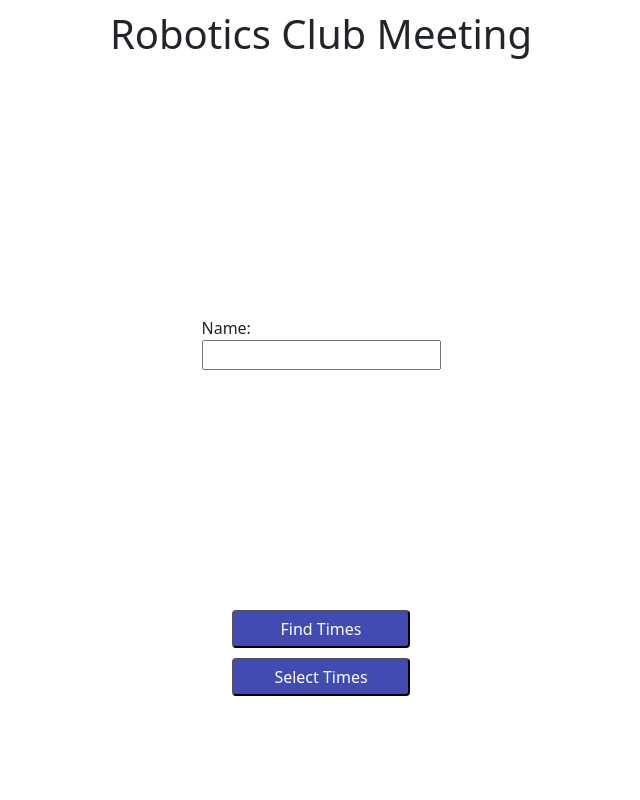
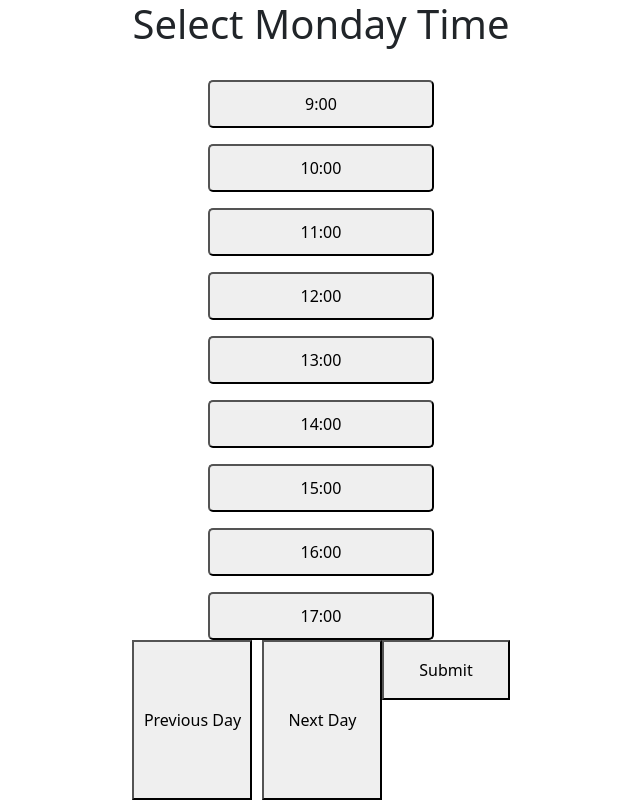
Before and after one commit to 397-f22/LetsMeet, a React (Vite) app: page / in a window 1280 px wide. Both pictures are taken after a click on the button "Select Times". Shown: the whole page, without its empty margins (319-959 px from the left). Built offline with nearby package versions, Linux system fonts and the light colour scheme.

Commit message:
added date.jsx basic layout

```diff
--- a/src/components/Date.jsx
+++ b/src/components/Date.jsx
@@ -1,22 +1,92 @@
-import React from 'react'
+import React from "react";
 
-const Date = ({ prevStep, nextStep, handleChange, values }) => {
-
-  const Continue = e => {
+const Date = ({ day }) => {
+  const Continue = (e) => {
     e.preventDefault();
     nextStep();
-  }
+  };
 
-  const Previous = e => {
+  const Previous = (e) => {
     e.preventDefault();
     prevStep();
+  };
+
+  const timeOptions = [];
+
+  for (let i = 0; i < 9; i++) {
+    timeOptions.push(`${i + 9}:00`);
   }
 
   return (
-    <div>
+    <div
+      style={{
+        display: "grid",
+        gridTemplateRows: "10% 70% 20%",
+        height: "100vh",
+        justifyContent: "center",
+      }}
+    >
+      <h1>Select {day} Time </h1>{" "}
+      <div
+        style={{
+          display: "flex",
+          flexDirection: "column",
+          alignItems: "center",
+          gap: "1rem",
+        }}
+      >
+        {timeOptions.map((time) => (
+          <button
+            style={{
+              width: "60%",
+              height: "50px",
+              borderRadius: "5px",
+            }}
+          >
+            {time}
+          </button>
+        ))}
+      </div>
+      <div
+        style={{
+          display: "flex",
+          justifyContent: "center",
+        }}
+      >
+        <div
+          style={{
+            display: "flex",
+            justifyContent: "center",
+            gap: "10px",
+          }}
+        >
+          <button
+            style={{
+              width: "120px",
+            }}
+          >
+            Previous Day
+          </button>
+          <button
+            style={{
+              width: "120px",
+            }}
+          >
+            Next Day
+          </button>
+        </div>
 
+        <button
+          style={{
+            width: "60%",
+            height: "60px",
+          }}
+        >
+          Submit
+        </button>
+      </div>
     </div>
-  )
-}
+  );
+};
 
-export default Date
+export default Date;
--- a/src/components/Login.jsx
+++ b/src/components/Login.jsx
@@ -1,6 +1,6 @@
 import React from "react";
 
-const Login = ({ handleChange }) => {
+const Login = ({ handleChange, nextStep}) => {
   return (
     <div
       style={{
@@ -41,7 +41,7 @@ const Login = ({ handleChange }) => {
             backgroundColor: "#414BB2",
             color: "white",
           }}
-        >
+         onClick={nextStep}>
           Select Times
         </button>
       </div>
--- a/src/components/Signup.jsx
+++ b/src/components/Signup.jsx
@@ -33,7 +33,8 @@ export default class Signup extends Component {
 
     return (
       <FormStepper step={this.state.step}>
-        <Login handleChange={this.handleChange} />
+        <Login handleChange={this.handleChange} nextStep={this.nextStep}/>
+        <Date day={'Monday'}/>
       </FormStepper>
     );
   }
```
